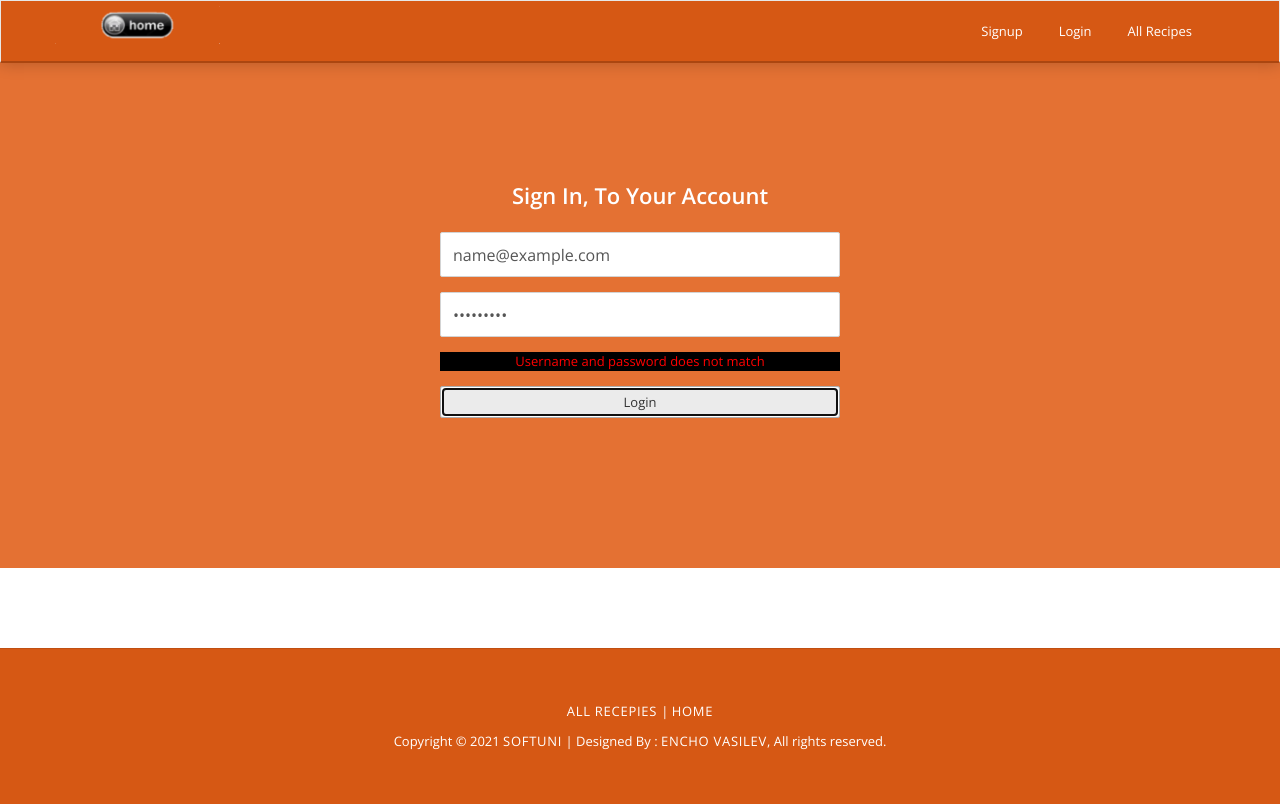
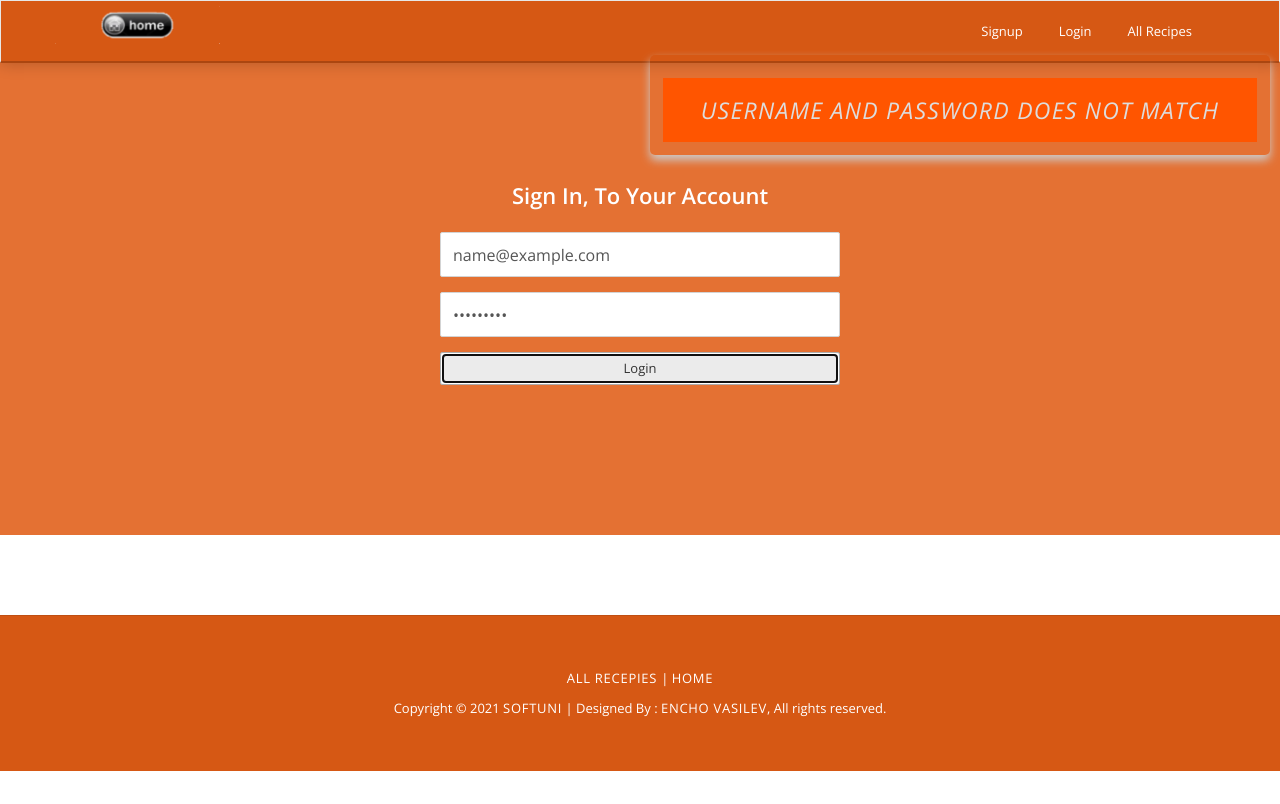
Before and after one commit to edvasilev94/CRA-Project, a React (Create React App) app: page /login in a window 1280 px wide. Both pictures are taken after typing "name@example.com", "Sample123" into the empty fields and a click on the button "Login". Built offline with nearby package versions, Linux system fonts and the light colour scheme; no server answers; the HTML template or start-up script is replaced by a standard one.

Commit message:
add some error handling

```diff
--- a/src/components/AllRecipes/AllRecipes.js
+++ b/src/components/AllRecipes/AllRecipes.js
@@ -11,7 +11,7 @@ const AllRecipes = () => {
 	useEffect(() => {
 		recipesService.getAll()
 			.then(result => {
-				console.log(result);
+
 				setRecipes(result);
 			})
 			.catch(err => {
@@ -19,7 +19,6 @@ const AllRecipes = () => {
 			})
 	}, []);
 
-	console.log(recipes)
 
 	return (
 		<div className="blog" id="blog">
--- a/src/components/CrateRecipe/CrateRecipe.js
+++ b/src/components/CrateRecipe/CrateRecipe.js
@@ -17,6 +17,8 @@ const CrateRecipe = () => {
         let img = formData.get("img");
         let steps = formData.get("steps");
 
+
+
 				recipeService.create({
 					name,
 					ingredients: ingredients.split(", "),
@@ -28,6 +30,7 @@ const CrateRecipe = () => {
 						navigate("/recipes");
 					})
     }
+
 
 
     return (
--- a/src/components/HomePage/HomePage.js
+++ b/src/components/HomePage/HomePage.js
@@ -12,7 +12,6 @@ const HomePage = () => {
 	useEffect(() => {
 		recipesService.getAll()
 			.then(result => {
-				console.log(result);
 				setRecipes(result);
 			})
 			.catch(err => {
--- a/src/components/Login/Login.js
+++ b/src/components/Login/Login.js
@@ -1,6 +1,6 @@
 import "./Login.css"
 
-import {useState, useEffect} from "react";
+import {useState} from "react";
 import { useNavigate } from "react-router-dom";
 import { useAuthContext } from "../../contexts/AuthContext";
 import * as authService from "../../services/authService"
@@ -37,6 +37,10 @@ const Login = () => {
             });
     }
 
+    let errorContainer = (<div class="errorContainer">
+                            <p>{errors.message}</p>
+                        </div>)
+
 
     return (
         <div className="banner">
@@ -50,9 +54,13 @@ const Login = () => {
                     <div className="form-group">
                         <input type="password" className="form-control" name='password'id="password" placeholder="Password" />
                     </div>
-                    <div className="error">
+                    { errors.message
+                        ? errorContainer
+                        : null
+                    }
+                    {/* <div className="error">
                             {errors.message}
-                    </div>
+                    </div> */}
                     <button type="submit" className="btn btn-default">Login</button>
                 </form>
             </div>
--- a/src/components/MyRecipes/MyRecipes.js
+++ b/src/components/MyRecipes/MyRecipes.js
@@ -14,7 +14,6 @@ const MyRecipes = () => {
 	useEffect(() => {
 		recipesService.getAll()
 			.then(result => {
-				console.log(result);
 				setRecipes(result);
 			})
 			.catch(err => {
--- a/src/components/RecipeCard/RecipeCard.js
+++ b/src/components/RecipeCard/RecipeCard.js
@@ -6,7 +6,6 @@ const RecipeCard = ({
 	recipe
 }) => {
 
-	console.log(recipe.timetocook)
 
 	return (
 		<div className="col-md-6 col-sm-6">
```
Also changed, not shown: src/components/Login/Login.css (line endings or trailing spaces). Lines whose indentation alone changed are shown as unchanged.
